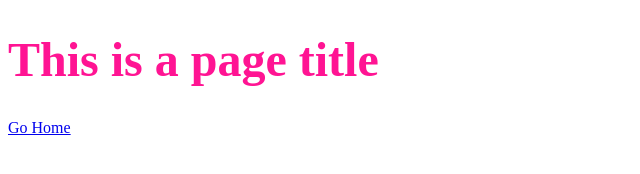
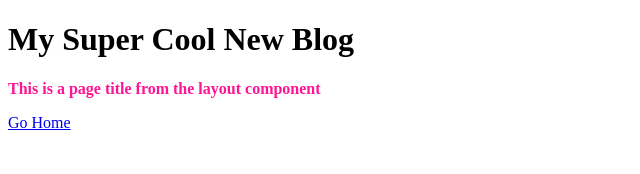
Before and after one commit to jwithington/gatsby-blog-workshop, a Gatsby site: page /about in a window 1280 px wide. Shown: the whole page, without its empty margins (0-640 px from the left). Built offline with nearby package versions, Linux system fonts and the light colour scheme; Gatsby itself is replaced by a stand-in of ours.

Commit message:
a bunch of graphql and layout component additions

```diff
--- a/gatsby-config.js
+++ b/gatsby-config.js
@@ -1,6 +1,7 @@
 module.exports = {
   siteMetadata: {
     title: "My Super Cool New Blog",
+    description: "my blog where i write super cool stuff"
   },
   plugins: [
     "gatsby-plugin-image",
--- /dev/null
+++ b/src/components/header.js
@@ -0,0 +1,28 @@
+import React from "react";
+
+// Step 1: Import the useStaticQuery hook and graphql tag
+import { useStaticQuery, graphql } from "gatsby";
+
+const Header = () => {
+  /* Step 2: Use the useStaticQuery hook and
+    graphql tag to query for data
+    (The query gets run at build time) */
+  const data = useStaticQuery(graphql`
+    query HeaderQuery {
+      site {
+        siteMetadata {
+          title
+        }
+      }
+    }
+  `);
+
+  return (
+    <header>
+      {/* Step 3: Use the data in your component */}
+      <h1>{data.site.siteMetadata.title}</h1>
+    </header>
+  );
+};
+
+export default Header;
--- a/src/components/layout/index.js
+++ b/src/components/layout/index.js
@@ -1,11 +1,13 @@
 import React from 'react'
 
 import { title } from "./layout.module.css";
+import Header from "../header"
 
 const Layout = ({ children }) => {
   return (
     <div>
-      <h1 className={title}>This is a page title</h1>
+      <p><Header /></p>
+      <h1 className={title}>This is a page title from the layout component</h1>
       {children}
     </div>
   );
--- a/src/components/layout/layout.module.css
+++ b/src/components/layout/layout.module.css
@@ -1,4 +1,4 @@
 .title {
   color: deeppink;
-  font-size: 3rem;
+  font-size: 1rem;
 }
--- a/src/pages/index.js
+++ b/src/pages/index.js
@@ -1,10 +1,12 @@
 import { Link } from "gatsby"
 import { StaticImage } from "gatsby-plugin-image"
 import * as React from "react"
+import Layout from "../components/layout"
 
 const IndexPage = () => {
   return (
     <main>
+      <Layout />
       <title>Home Page</title>
       <h1>
         Congratulations
```
